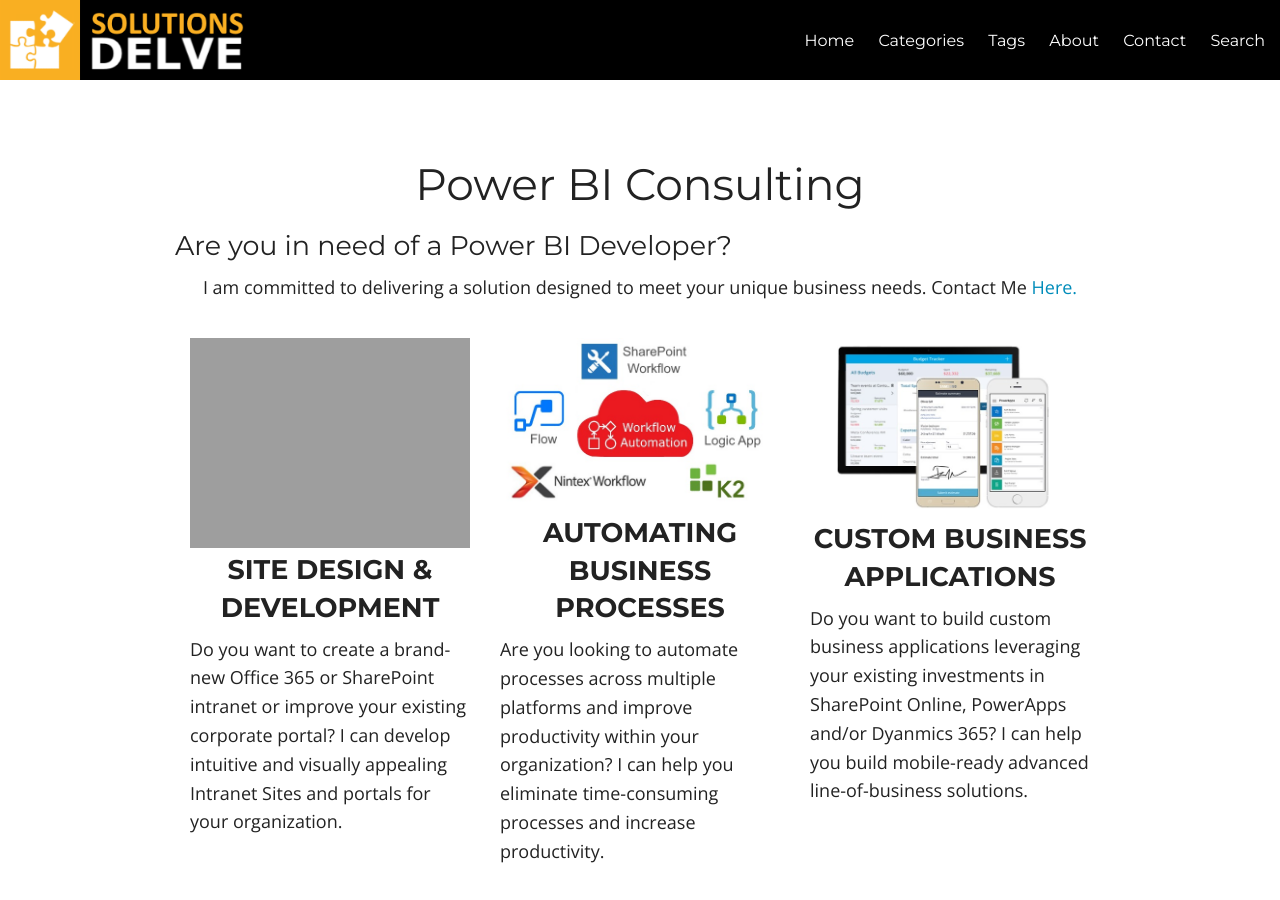
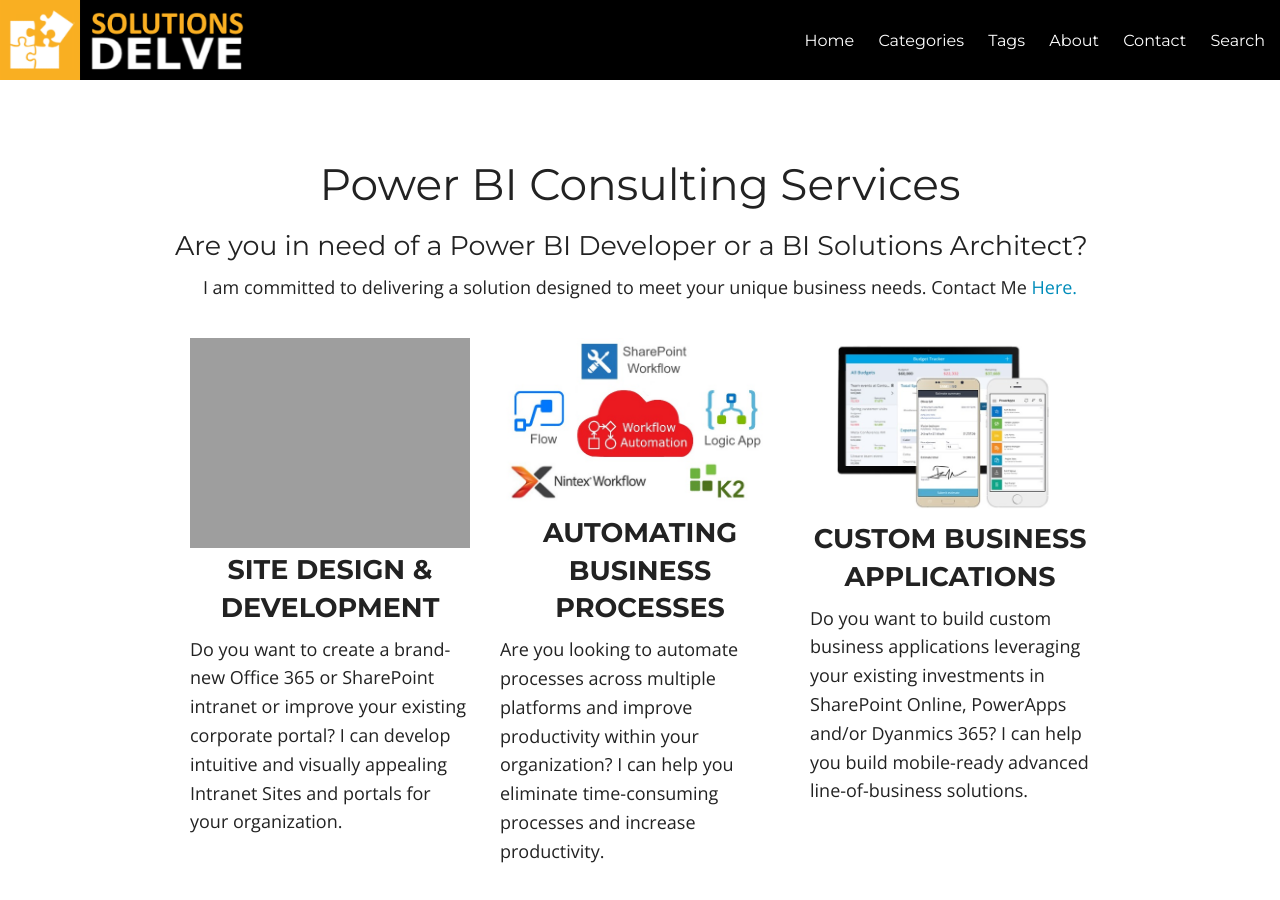
Before and after one commit to ldsouza/ldsouza.github.io, a Jekyll site: the page built from powerbi.md, in a window 1280 px wide and 900 px high. Built offline with Jekyll 4.4.1, drawn with Linux system fonts in a browser that asks for light colours; nearby versions of some CDN libraries; library files that are not in the unit come from our copies.

Commit message:
Update powerbi.html

```diff
--- a/_includes/powerbi.html
+++ b/_includes/powerbi.html
@@ -12,13 +12,13 @@
 <br><br>
 <div class="row">
    <section class="services" id="services">
-     <center><h1 class="mean_title">Power BI Consulting</h1></center>
+     <center><h1 class="mean_title">Power BI Consulting Services</h1></center>
 
   <div class="spacer"></div>
 
 
       <div class="row">
-        <h3 class="mean_title">Are you in need of a Power BI Developer? </h3>
+        <h3 class="mean_title">Are you in need of a Power BI Developer or a BI Solutions Architect? </h3>
         <center><p>I am committed to delivering a solution designed to meet your unique business needs.
          Contact Me <a href="https://www.solutionsdelve.com/contact/">Here.</a></p></center>
       </div>
```
